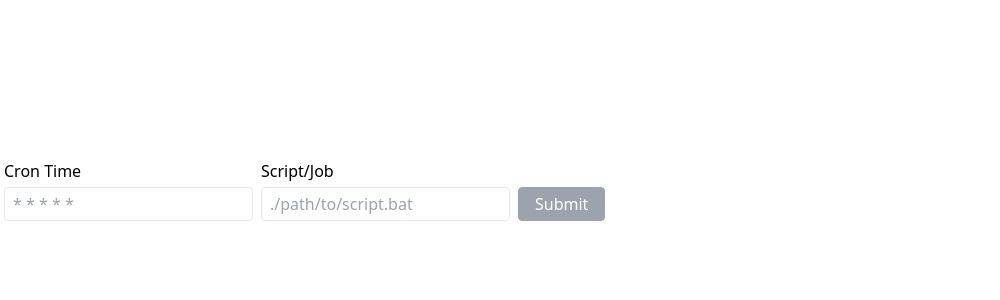
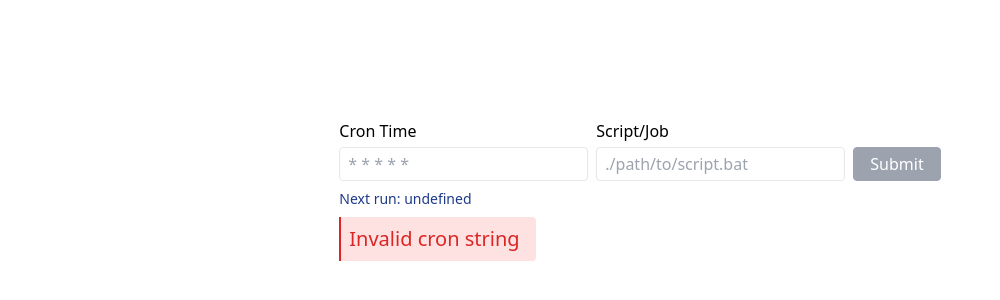
Before and after one commit to datapane/fe-hiring-challenge, a Vue app: page / in a window 1280 px wide. Shown: the part 210-510 px from the top of the page, without its empty margins (0-1000 px from the left). Built offline with nearby package versions, Linux system fonts and the light colour scheme.

Commit message:
CronInput component returns single-child div. minor css changes

```diff
--- a/src/App.vue
+++ b/src/App.vue
@@ -1,13 +1,9 @@
 <template>
   <div class="flex items-center justify-center h-full">
-    <CronInput foo="bar" />
+    <CronInput to="example.api/endpoint" show-text show-next class="m-2" />
   </div>
 </template>
 
 <script setup lang="ts">
 import CronInput from "./components/CronInput.vue";
 </script>
-
-<style scoped>
-
-</style>
--- a/src/components/CronInput.vue
+++ b/src/components/CronInput.vue
@@ -1,4 +1,5 @@
 <template>
+  <div>
     <form class="container" @submit.prevent="onSubmit">
       <label class="label">
         Cron Time
@@ -21,6 +22,7 @@
         :text="cronText ? `Cron will run: ${cronText}` : 'Invalid cron string'"
         :is-error="!cronText"
     />
+  </div>
 </template>
 
 <script setup lang="ts">
@@ -65,11 +67,11 @@ const onSubmit = () => {
 
 <style scoped lang="postcss">
 .container {
-  @apply -mx-1 flex items-end
+  @apply -mx-1 w-full flex flex-col justify-stretch md:flex-row md:items-end
 }
 
 .label {
-  @apply mx-1 flex flex-col
+  @apply mx-1 mb-2 flex flex-col
 }
 
 .label .input {
@@ -85,7 +87,7 @@ const onSubmit = () => {
 }
 
 .button {
-  @apply relative mx-1 text-white bg-gray-400 border border-gray-400 px-4 py-1 rounded flex justify-center items-center
+  @apply relative mx-1 mb-2 text-white bg-gray-400 border border-gray-400 px-4 py-1 rounded flex justify-center items-center
 }
 
 .button:not(:disabled) {
```
Lines whose indentation alone changed are shown as unchanged.
